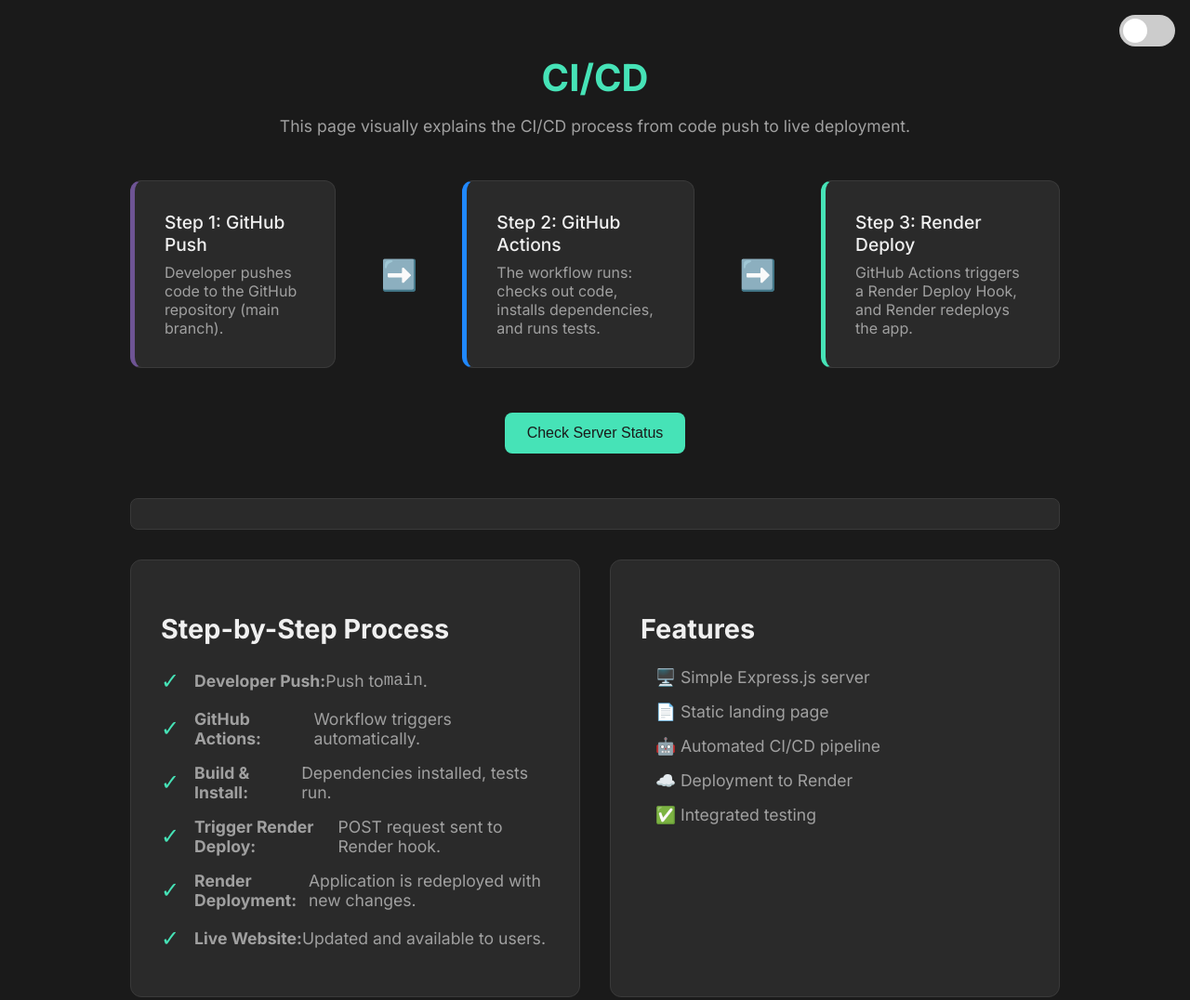
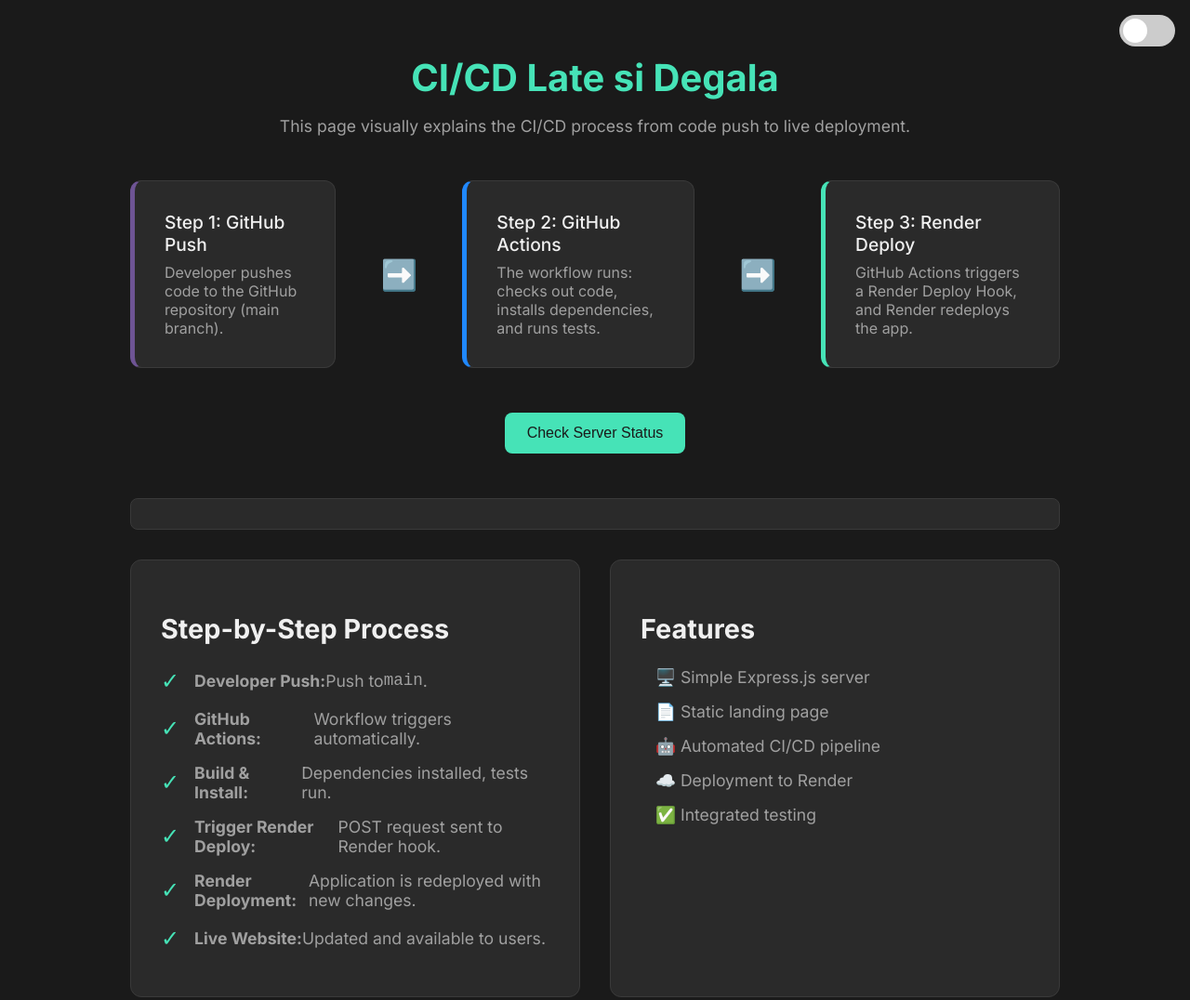
Before and after one commit to Software-Engineering-DevOps/CICD-Demo, a website: page public/index.html in a window 1280 px wide. Shown: the top 1076 px of the page at 93% size. Drawn offline with Linux system fonts and the light colour scheme.

Commit message:
Late Degala

```diff
--- a/public/index.html
+++ b/public/index.html
@@ -15,7 +15,7 @@
     </div>
 
     <div class="container">
-        <h1> CI/CD</h1>
+        <h1> CI/CD Late si Degala</h1>
         <p>This page visually explains the CI/CD process from code push to live deployment.</p>
 
         <div class="pipeline">
```
